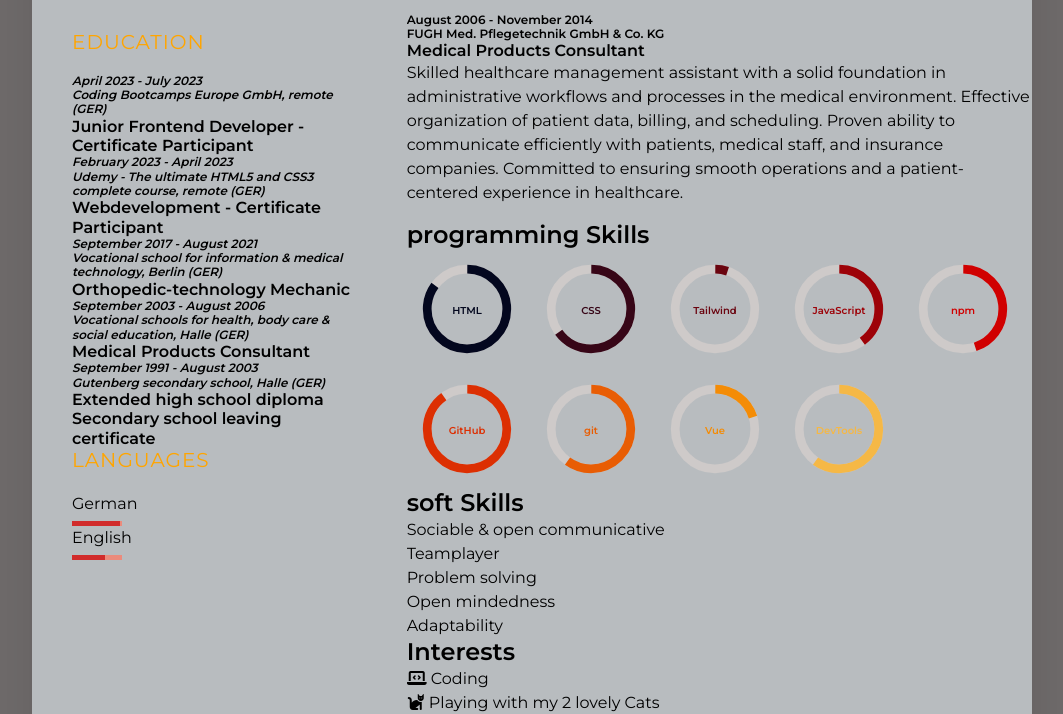
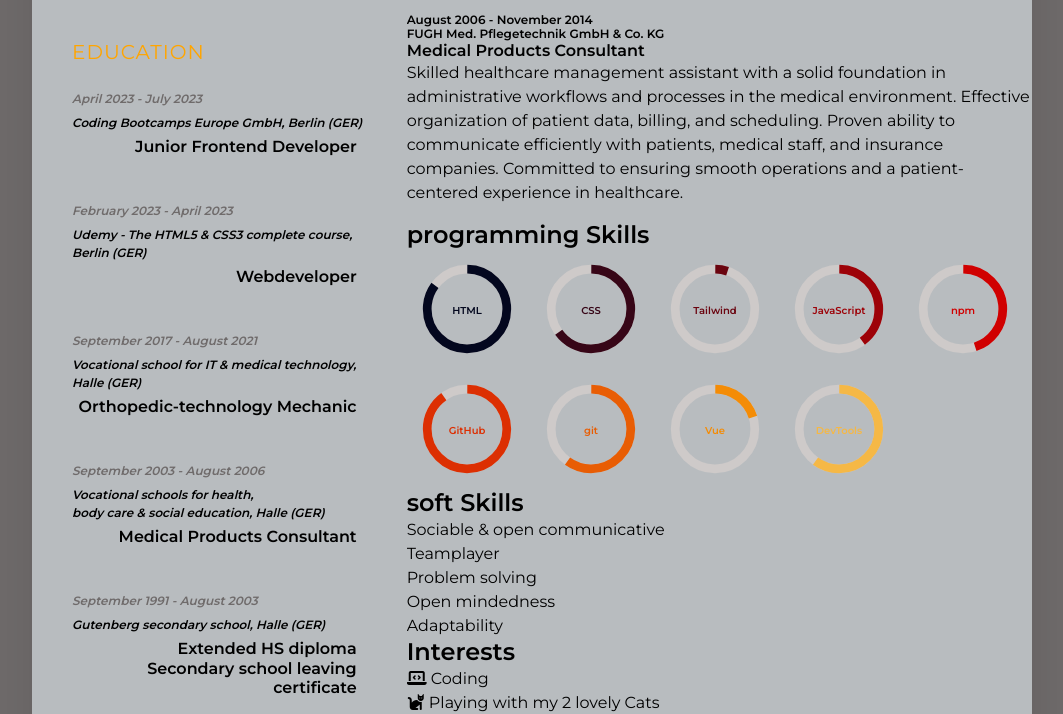
Before and after one commit to BeaCoden/BeaCoden.github.io, a plain HTML site: page index.html in a window 1280 px wide. Shown: the part 713-1427 px from the top of the page, without its empty margins (108-1171 px from the left). Drawn offline with nearby package versions, Linux system fonts and the light colour scheme.

Commit message:
style #31 education section

```diff
--- a/index.html
+++ b/index.html
@@ -81,29 +81,29 @@
         <h3 class="title">Education</h3>
         <ul>
           <li>
-            <h5><em>April 2023 - July 2023</em></h5>
-            <h5><em>Coding Bootcamps Europe GmbH, remote (GER)</em></h5>
-            <h4>Junior Frontend Developer - Certificate Participant</h4>
+            <h5><strong><em>April 2023 - July 2023</em></strong></h5>
+            <h5><em>Coding Bootcamps Europe GmbH, Berlin (GER)</em></h5>
+            <h4>Junior Frontend Developer</h4>
           </li>
           <li>
-            <h5><em>February 2023 - April 2023</em></h5>
-            <h5><em>Udemy - The ultimate HTML5 and CSS3 complete course, remote (GER)</em></h5>
-            <h4>Webdevelopment - Certificate Participant</h4>
+            <h5><strong><em>February 2023 - April 2023</em></strong></h5>
+            <h5><em>Udemy - The HTML5 & CSS3 complete course, Berlin (GER)</em></h5>
+            <h4>Webdeveloper</h4>
           </li>
           <li>
-            <h5><em>September 2017 - August 2021</em></h5>
-            <h5><em>Vocational school for information & medical technology, Berlin (GER)</em></h5>
+            <h5><strong><em>September 2017 - August 2021</em></strong></h5>
+            <h5><em>Vocational school for IT & medical technology, Halle (GER)</em></h5>
             <h4>Orthopedic-technology Mechanic</h4>
           </li>
           <li>
-            <h5><em>September 2003 - August 2006</em></h5>
-            <h5><em>Vocational schools for health, body care & social education, Halle (GER)</em></h5>
+            <h5><strong><em>September 2003 - August 2006</em></strong></h5>
+            <h5><em>Vocational schools for health, <br>body care & social education, Halle (GER)</em></h5>
             <h4>Medical Products Consultant</h4>
           </li>
           <li>
-            <h5><em>September 1991 - August 2003</em></h5>
+            <h5><strong><em>September 1991 - August 2003</em></strong></h5>
             <h5><em>Gutenberg secondary school, Halle (GER)</em></h5>
-            <h4>Extended high school diploma Secondary school leaving certificate</h4>
+            <h4>Extended HS diploma <br>Secondary school leaving certificate</h4>
           </li>
         </ul>
       </section>
--- a/style.css
+++ b/style.css
@@ -232,14 +232,37 @@ ul {
   border-radius: 10px;
 }
 
-.contact ul li span {
-  color: #fff;
-  font-weight: 300;
+/* EDUCATION */
+.education {
+  padding-top: 10px;
 }
 
+.education li {
+  margin-bottom: 40px;
+}
 
+.education h5 {
+  color: var(--text-color);
+  font-weight: var(--font-weight-bold);
+  line-height: 1.5em;
+}
 
-/* EDUCATION */
+.education h5:nth-child(1) {
+  color: var(--icon-color);
+  font-weight: var(--font-weight-light);
+  line-height: 2.5em;
+}
+
+.education h4 {
+  color: var(--text-color);
+  font-weight: var(--font-weight-bold);
+  /* border-bottom: var(--background-color-dark) 2px solid;
+  border-right: var(--background-color-dark) 2px solid; */
+  border-radius: 15px;
+  padding-right: 10px;
+  text-align: right;
+  padding-top: 5px;
+}
 
 /* LANGUAGES */
 .sectionBoxOne.language .percent {
```
